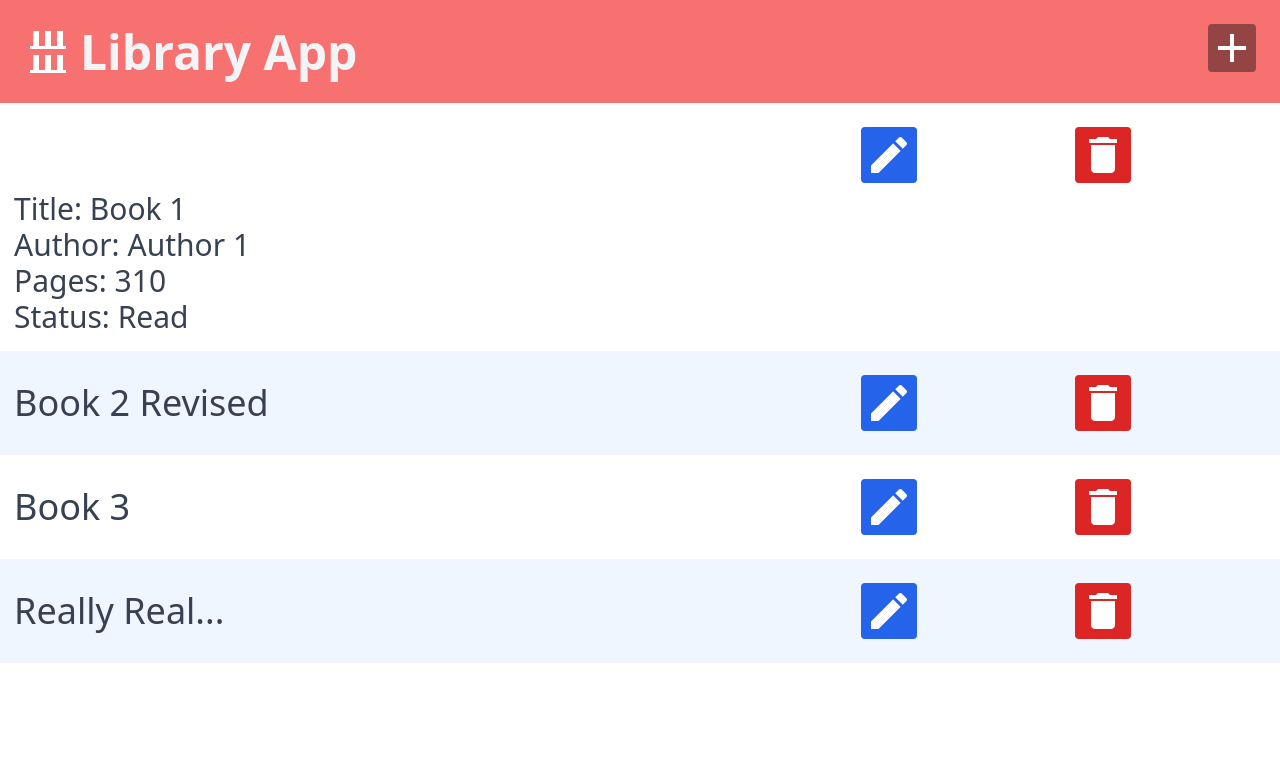
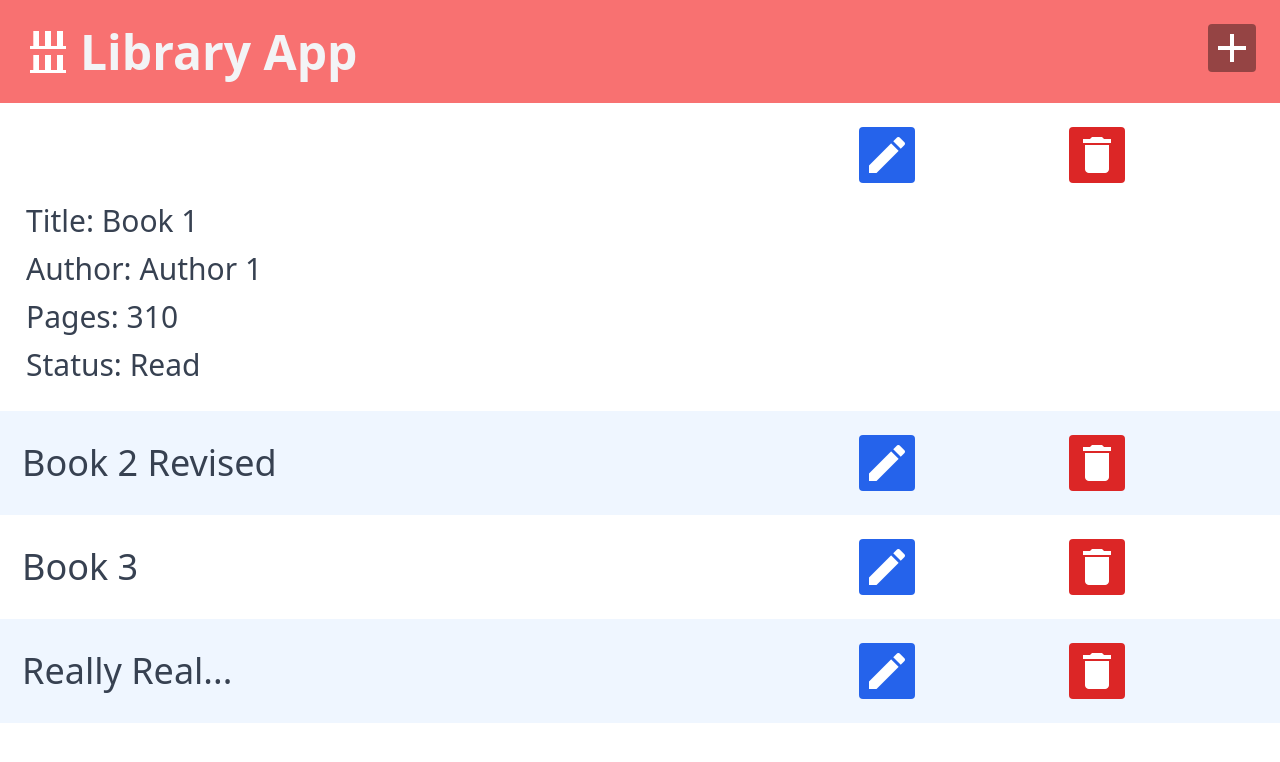
Before and after one commit to Jaypen-git/library-app, a React (Create React App) app: page / in a window 1280 px wide. Both pictures are taken after a click on the element "Book 1". Shown: the top 762 px of the page. Built offline with nearby package versions, Linux system fonts and the light colour scheme; data requests are answered from the project's data file.

Commit message:
refreshes on window resize

```diff
--- a/src/BookList.js
+++ b/src/BookList.js
@@ -1,7 +1,15 @@
 import { Link } from 'react-router-dom';
+import { useState, useEffect } from 'react';
 
 // props were passed down from parent component
 const BookList = ({books}) => {
+    const [WindowSize, setWindowSize] = useState(window.innerWidth);
+
+    useEffect(() => {
+        window.addEventListener('resize', () => {setWindowSize(window.innerWidth)});
+        console.log('useEffect ran');
+    }, [WindowSize])
+
     const handleDelete = (id) => {
         fetch('http://localhost:8000/library/' + id, {
         method: 'DELETE'
@@ -14,11 +22,11 @@ const BookList = ({books}) => {
         let newString = '';
         let titleChars = Array.from(title);
 
-        if (window.innerWidth >= 640 && window.innerWidth < 768) {
+        if (WindowSize >= 640 && WindowSize < 768) {
             while (titleChars.length > 18) {
                 titleChars.pop();
             }
-        } else if (window.innerWidth >= 768 && window.innerWidth < 1024) {
+        } else if (WindowSize >= 768 && WindowSize < 1024) {
             while (titleChars.length > 24) {
                 titleChars.pop();
             }
@@ -32,20 +40,20 @@ const BookList = ({books}) => {
         titleChars[titleChars.length - 2] = '.';
         titleChars[titleChars.length - 3] = '.';
         newString = titleChars.join('');
-        console.log(newString);
+        // console.log(newString);
         return newString;
     }
 
     return (
         <div>
             {books.map(book => (
-                    <div key={book.id} className={book.id % 2 === 0 ? "grid grid-cols-6 justify-center items-center py-4 bg-blue-50" : "grid grid-cols-6 justify-center items-center py-4"}
+                    <div key={book.id} className={book.id % 2 === 0 ? "grid grid-cols-6 justify-center items-center py-4 px-2 bg-blue-50" : "grid grid-cols-6 justify-center items-center py-4 px-2"}
                     id={`book-${book.id}`} onClick={() => {
                         // ideally I don't need to do this
                         let target = document.querySelector(`#book-${book.id}`).querySelector('.details');
                         let mainTitle = document.querySelector(`#book-${book.id}`).querySelector('.main-title');
                         target.classList.toggle('hidden');
-                        if (mainTitle.innerText !== ''){
+                        if (!target.classList.contains('hidden')){
                             mainTitle.innerText = '';
                         } else {
                             book.title.length > 14 ? mainTitle.innerText = shortenTitle(book.title) : mainTitle.innerText = book.title
@@ -65,10 +73,10 @@ const BookList = ({books}) => {
                             <img src={require("./images/delete.png")} alt="delete" className="w-10 h-10 sm:w-12 sm:h-12 my-1"/>
                         </button>
                         <div className="details hidden col-span-6">
-                            <p className="col-span-4 text-2xl sm:text-3xl font-medium px-1.5 ml-2">{ `Title: ${book.title}` }</p>
-                            <p className="col-span-4 text-2xl sm:text-3xl font-medium px-1.5 ml-2">{ `Author: ${book.author}` }</p>
-                            <p className="col-span-4 text-2xl sm:text-3xl font-medium px-1.5 ml-2">{ `Pages: ${book.pages}` }</p>
-                            <p className="col-span-4 text-2xl sm:text-3xl font-medium px-1.5 ml-2">{ `Status: ${book.status}` }</p>
+                            <p className="col-span-4 text-2xl sm:text-3xl font-medium px-1.5 m-2 sm:m-3">{ `Title: ${book.title}` }</p>
+                            <p className="col-span-4 text-2xl sm:text-3xl font-medium px-1.5 m-2 sm:m-3">{ `Author: ${book.author}` }</p>
+                            <p className="col-span-4 text-2xl sm:text-3xl font-medium px-1.5 m-2 sm:m-3">{ `Pages: ${book.pages}` }</p>
+                            <p className="col-span-4 text-2xl sm:text-3xl font-medium px-1.5 m-2 sm:m-3">{ `Status: ${book.status}` }</p>
                         </div>
                     </div>
             ))}
```
